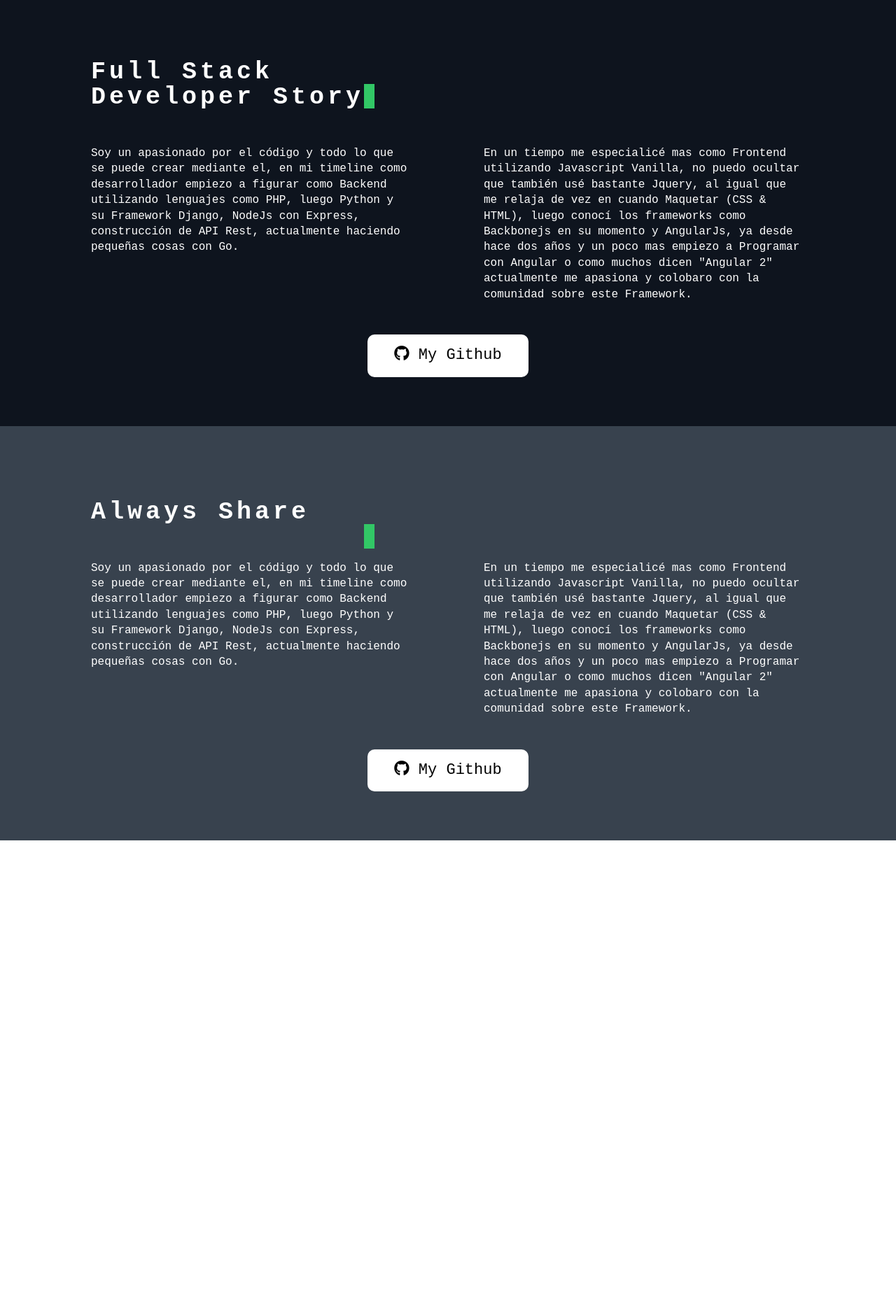
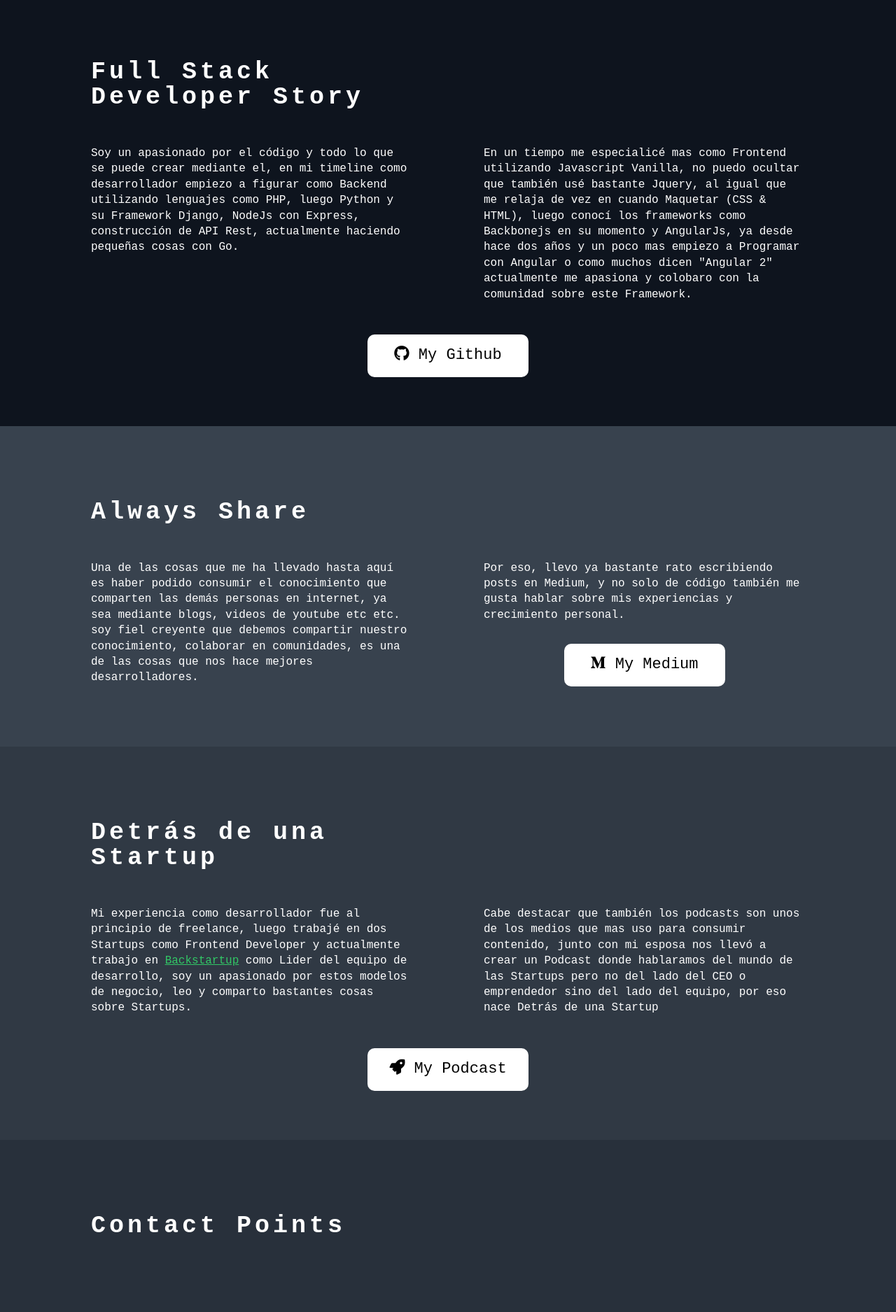
Before and after one commit to HenryGBC/HenryGBC.github.io, a plain HTML site: page index.html in a window 1280 px wide. Shown: the part 820-2695 px from the top of the page at 70% size. Before the commit the page ends 2021 px from the top, so only its background shows below. Drawn offline with Linux system fonts and the light colour scheme.

Commit message:
Sections descriptions

```diff
--- a/css/main.css
+++ b/css/main.css
@@ -139,9 +139,10 @@ textarea {
     color: #fff;
     z-index: 100;
 }
+
 .section-header .text h1{
     color: #fff;
-    font-size: 62px;
+    font-size: 52px;
     letter-spacing: 4px;
     margin: 0;
     line-height: 75px;
@@ -157,7 +158,7 @@ textarea {
 .section-header .text h4{
     margin: 0;
     font-size: 24px;
-
+    color: var(--color-green);
     margin-bottom: 5px;
 }
 
@@ -180,6 +181,7 @@ textarea {
 }
 .btn.btn-white{
     background-color: #fff;
+    color: black !important;
 }
 
 .section-description{
@@ -189,6 +191,12 @@ textarea {
 }
 .section-description.two{
     background-color:  var(--color-blue-gray);
+}
+.section-description.third{
+    background-color:  var(--color-blue-secondary);
+}
+.section-description.four{
+    background-color:  var(--color-blue-third);
 }
 
 .section-description .title{
@@ -208,6 +216,15 @@ textarea {
     right: -5px;
     top: 35px;
 }
+.title .pointer.pointer-share{
+    right: 70px;
+    top: -3px;
+}
+
+.title .pointer.pointer-startup{
+    right: 200px;
+    top: 38px;
+}
 
 .section-description .text{
     display: flex;
@@ -217,6 +234,9 @@ textarea {
 .section-description .text p{
     font-weight: 300;
     width: 45%;
+}
+.section-description .text p a{
+    color: var(--color-green);
 }
 .section-description .btn{
     margin-top: 30px;
@@ -251,6 +271,9 @@ textarea {
     }
     .section-description .text p {
         width: 100%;
+    }
+    .title .pointer{
+        display: none !important;
     }
 
 }
--- a/index.html
+++ b/index.html
@@ -28,7 +28,7 @@
     <div class="text">
       <h4>@HenryGBC</h4>
       <h1>Henry Bravo</h1>
-      <h2>Full Stack Developer</h2>
+      <h2>Passion is Everything</h2>
     </div>
   </section>
 
@@ -56,25 +56,62 @@
 
   <section class="section-description two">
       <div class="container">
-        <h3 class="title">Always Share <span class="pointer"></span></h3>
+        <h3 class="title">Always Share <span class="pointer pointer-share"></span></h3>
         <div class="text">
             <p>
-                Soy un apasionado por el código y todo lo que se puede crear mediante el,
-                en mi timeline como desarrollador empiezo a figurar como <strong>Backend</strong>  utilizando
-                lenguajes como PHP, luego Python y su Framework Django, NodeJs con Express, construcción de API Rest, actualmente haciendo pequeñas cosas con Go.
+                Una de las cosas que me ha llevado hasta aquí es haber podido consumir el conocimiento que comparten las
+                demás personas en internet, ya sea mediante blogs, videos de youtube etc etc. soy fiel creyente
+                que debemos compartir nuestro conocimiento, colaborar en comunidades, es una de las cosas que nos hace mejores
+                desarrolladores.
             </p>
-            <p>En un tiempo me especialicé mas como <strong>Frontend</strong> utilizando Javascript Vanilla, no puedo ocultar que también
-              usé bastante Jquery, al igual que me relaja de vez en cuando Maquetar (CSS & HTML), luego conocí los frameworks como
-              Backbonejs en su momento y AngularJs, ya desde hace dos años y un poco mas empiezo a Programar con Angular o como muchos
-              dicen "Angular 2" actualmente me apasiona y colobaro con la comunidad sobre este Framework.</p>
+            <p>
+              Por eso, llevo ya bastante rato escribiendo posts en Medium, y no solo de código también me gusta hablar sobre mis
+              experiencias y crecimiento personal.
+              <a href="#" class="btn btn-white">
+                  <i class="fab fa-medium-m"></i>
+                  <span>My Medium</span>
+              </a>
+            </p>
+
         </div>
 
       </div>
-      <a href="#" class="btn btn-white">
-        <i class="fab fa-github"></i>
-        <span>My Github</span>
-      </a>
+
     </section>
+
+    <section class="section-description third">
+        <div class="container">
+          <h3 class="title">Detrás de una Startup<span class="pointer pointer-startup"></span></h3>
+          <div class="text">
+              <p>
+                  Mi experiencia como desarrollador fue al principio de freelance, luego trabajé en dos Startups como Frontend Developer
+                  y actualmente trabajo en <a href="#">Backstartup</a> como Lider del equipo de desarrollo, soy un apasionado
+                  por estos modelos de negocio, leo y comparto bastantes cosas sobre Startups.
+              </p>
+              <p>
+                Cabe destacar que también los podcasts son unos de los medios que mas uso para consumir contenido, junto con mi
+                esposa nos llevó a crear un Podcast donde hablaramos del mundo de las Startups pero no del lado del CEO o emprendedor
+                sino del lado del equipo, por eso nace <strong>Detrás de una Startup</strong>
+
+              </p>
+
+          </div>
+          <a href="#" class="btn btn-white">
+              <i class="fas fa-rocket"></i>
+              <span>My Podcast</span>
+          </a>
+
+        </div>
+
+      </section>
+
+      <section class="section-description four">
+          <div class="container">
+            <h3 class="title">Contact Points</h3>
+
+          </div>
+
+        </section>
 
 
   <script src="js/vendor/modernizr-3.6.0.min.js"></script>
--- a/js/main.js
+++ b/js/main.js
@@ -1,20 +1,23 @@
 (function() {
 
-    var pointer = document.getElementsByClassName('pointer');
-    var showPointer = true;
-
-    // for(var i = 0; i < divsToHide.length; i++){
-    //     divsToHide[i].style.visibility = "hidden"; // or
-    //     divsToHide[i].style.display = "none"; // depending on what you're doing
-    // }
+    var pointers = document.getElementsByClassName('pointer');
+    var showPointers = [];
+    for(var i = 0; i < pointers.length; i++){
+        showPointers[i]=false;
+    }
     setInterval(()=>{
-        if(showPointer){
-            pointer[0].style.display = "none";
-            showPointer = false;
-        }else{
-            pointer[0].style.display = "block";
-            showPointer = true;
+        for(var i = 0; i < pointers.length; i++){
+            // divsToHide[i].style.visibility = "hidden"; // or
+            // divsToHide[i].style.display = "none"; // depending on what you're doing
+            if(showPointers[i]){
+                pointers[i].style.display = "none";
+                showPointers[i] = false;
+            }else{
+                pointers[i].style.display = "block";
+                showPointers[i] = true;
+            }
         }
     }, 600);
 
+
  })();
```
